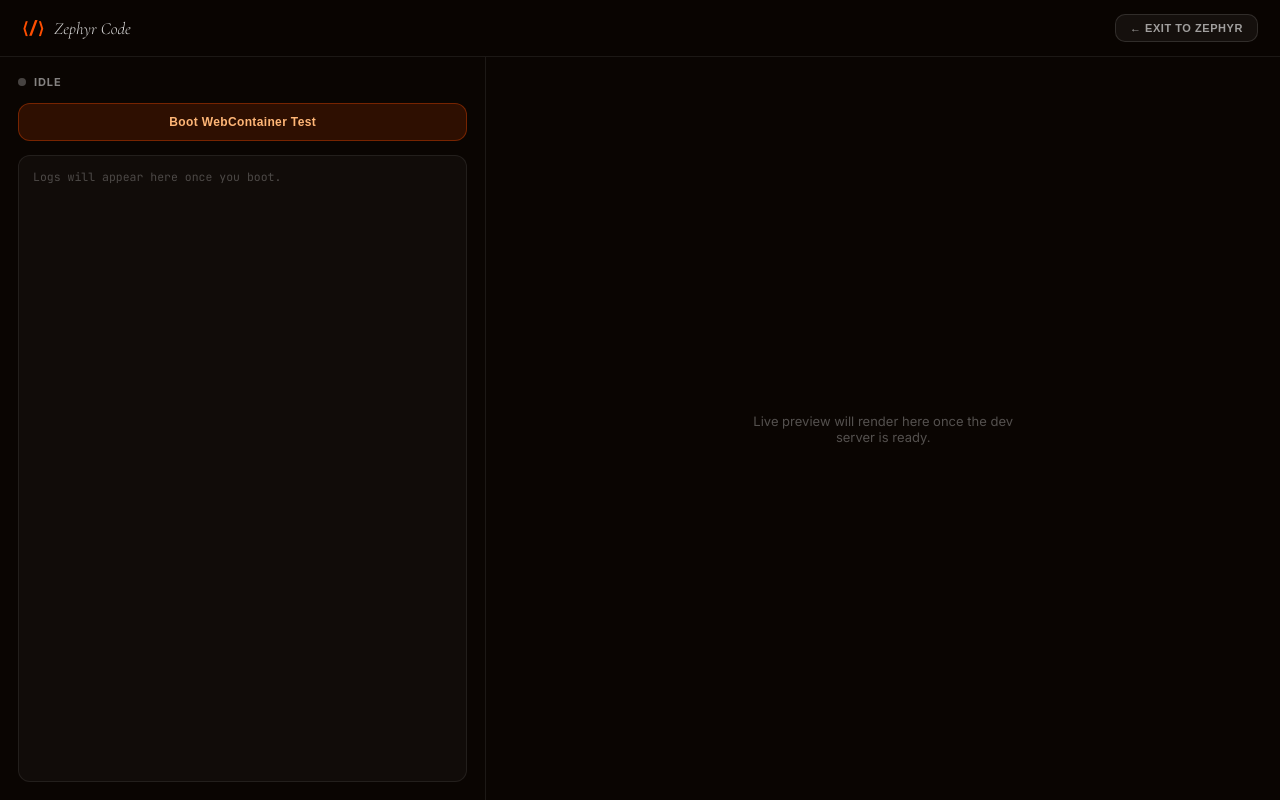
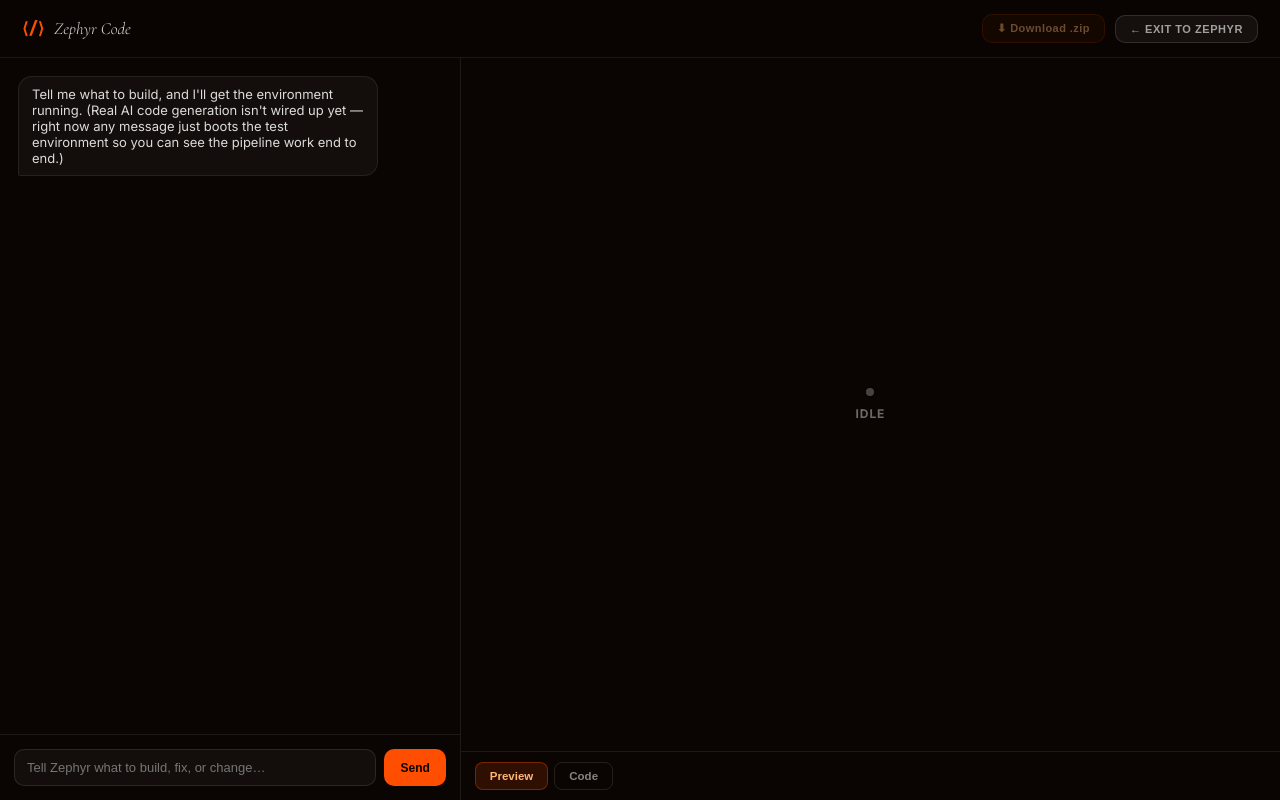
Before and after one commit to weirdwolf962-dot/Zephyr-Code, a React (Vite) app in the folder zephyr-code/: page / in a window 1280 px wide. Built offline with nearby package versions, Linux system fonts and the light colour scheme; the HTML template or start-up script is replaced by a standard one.

Commit message:
Add files via upload

```diff
--- a/zephyr-code/package.json
+++ b/zephyr-code/package.json
@@ -10,6 +10,7 @@
   },
   "dependencies": {
     "@webcontainer/api": "^1.5.1",
+    "jszip": "^3.10.1",
     "react": "^18.3.1",
     "react-dom": "^18.3.1"
   },
--- a/zephyr-code/src/App.tsx
+++ b/zephyr-code/src/App.tsx
@@ -1,13 +1,13 @@
 import { useEffect, useRef, useState } from "react";
-import { bootHelloWorld, type BootStage } from "./webcontainerBoot";
+import { bootHelloWorld, getContainer, type BootStage } from "./webcontainerBoot";
+import { readAllFiles, downloadAsZip, type FlatFile } from "./fileTree";
 
 /**
  * Zephyr Code — standalone shell.
  *
- * This file (plus main.tsx) is the ONLY place that knows Zephyr main
- * exists. No other file in this project should import from, or reference,
- * Zephyr's codebase. The only link between the two apps is the postMessage
- * exit handshake below, and the origin query param as a fallback.
+ * This file (plus main.tsx, webcontainerBoot.ts, fileTree.ts) is the ONLY
+ * place that knows Zephyr main exists — via the postMessage exit handshake
+ * below. No other file in this project references Zephyr's codebase.
  */
 
 function getReturnUrl(): string | null {
@@ -16,12 +16,10 @@ function getReturnUrl(): string | null {
 }
 
 function exitToZephyr() {
-  // Primary path: embedded inline in Zephyr main via an iframe.
   if (window.self !== window.top) {
     window.parent.postMessage({ type: "zephyr-code:exit" }, "*");
     return;
   }
-  // Fallback: opened standalone (e.g. testing this URL directly).
   const returnUrl = getReturnUrl();
   if (window.opener) {
     window.close();
@@ -32,6 +30,12 @@ function exitToZephyr() {
     return;
   }
   alert("Can't find Zephyr main. Open Zephyr Code from inside Zephyr instead.");
+}
+
+type ChatRole = "user" | "assistant" | "log";
+interface ChatMessage {
+  role: ChatRole;
+  text: string;
 }
 
 const stageLabels: Record<BootStage, string> = {
@@ -45,24 +49,83 @@ const stageLabels: Record<BootStage, string> = {
 };
 
 export default function App() {
+  const [messages, setMessages] = useState<ChatMessage[]>([
+    {
+      role: "assistant",
+      text: "Tell me what to build, and I'll get the environment running. (Real AI code generation isn't wired up yet — right now any message just boots the test environment so you can see the pipeline work end to end.)",
+    },
+  ]);
+  const [input, setInput] = useState("");
   const [stage, setStage] = useState<BootStage>("idle");
-  const [logs, setLogs] = useState<string[]>([]);
   const [previewUrl, setPreviewUrl] = useState<string | null>(null);
-  const logEndRef = useRef<HTMLDivElement>(null);
+  const [viewMode, setViewMode] = useState<"preview" | "code">("preview");
+  const [files, setFiles] = useState<FlatFile[]>([]);
+  const [activeFilePath, setActiveFilePath] = useState<string | null>(null);
+  const [isZipping, setIsZipping] = useState(false);
+
+  const chatEndRef = useRef<HTMLDivElement>(null);
 
   useEffect(() => {
-    logEndRef.current?.scrollIntoView({ behavior: "smooth" });
-  }, [logs]);
+    chatEndRef.current?.scrollIntoView({ behavior: "smooth" });
+  }, [messages]);
 
-  const handleBoot = () => {
-    setLogs([]);
-    setPreviewUrl(null);
-    bootHelloWorld({
-      onLog: (line) => setLogs((prev) => [...prev, line]),
+  const ready = stage === "ready";
+  const busy = stage !== "idle" && stage !== "ready" && stage !== "error";
+
+  async function runBoot() {
+    await bootHelloWorld({
+      onLog: (line) => setMessages((prev) => [...prev, { role: "log", text: line }]),
       onStageChange: setStage,
-      onPreviewReady: setPreviewUrl,
+      onPreviewReady: async (url) => {
+        setPreviewUrl(url);
+        setMessages((prev) => [
+          ...prev,
+          { role: "assistant", text: "Environment's up — preview is live on the right." },
+        ]);
+        const container = getContainer();
+        if (container) {
+          const flat = await readAllFiles(container);
+          setFiles(flat);
+          setActiveFilePath(flat[0]?.path ?? null);
+        }
+      },
     });
-  };
+  }
+
+  function handleSend() {
+    const text = input.trim();
+    if (!text) return;
+    setInput("");
+    setMessages((prev) => [...prev, { role: "user", text }]);
+
+    if (busy) {
+      setMessages((prev) => [
+        ...prev,
+        { role: "assistant", text: "Still working on the current build — one sec." },
+      ]);
+      return;
+    }
+
+    setMessages((prev) => [
+      ...prev,
+      { role: "assistant", text: "Spinning up the environment for that…" },
+    ]);
+    runBoot();
+  }
+
+  async function handleDownload() {
+    const container = getContainer();
+    if (!container) return;
+    setIsZipping(true);
+    try {
+      const flat = await readAllFiles(container);
+      await downloadAsZip(flat, "zephyr-code-project.zip");
+    } finally {
+      setIsZipping(false);
+    }
+  }
+
+  const activeFile = files.find((f) => f.path === activeFilePath) ?? null;
 
   return (
     <div style={styles.page}>
@@ -72,65 +135,116 @@ export default function App() {
           <span style={styles.brandMark}>⟨/⟩</span>
           <span style={styles.brandName}>Zephyr Code</span>
         </div>
+        <div style={styles.headerRight}>
+          <button
+            style={{ ...styles.downloadButton, opacity: ready ? 1 : 0.4, cursor: ready ? "pointer" : "not-allowed" }}
+            onClick={handleDownload}
+            disabled={!ready || isZipping}
+            title={ready ? "Download project as .zip" : "Available once a preview is ready"}
+          >
+            {isZipping ? "Zipping…" : "⬇ Download .zip"}
+          </button>
           <button style={styles.exitButton} onClick={exitToZephyr}>
             ← Exit to Zephyr
           </button>
+        </div>
       </header>
 
       {/* Body */}
       <main style={styles.main}>
-        {/* Left: control + logs */}
+        {/* Left: chat with Zephyr */}
         <section style={styles.leftPane}>
-          <div style={styles.statusRow}>
-            <span style={{ ...styles.statusDot, background: stageColor(stage) }} />
-            <span style={styles.statusLabel}>{stageLabels[stage]}</span>
+          <div style={styles.chatScroll}>
+            {messages.map((m, i) => (
+              <ChatBubble key={i} role={m.role} text={m.text} />
+            ))}
+            <div ref={chatEndRef} />
           </div>
 
-          <button
-            style={{
-              ...styles.bootButton,
-              opacity: stage !== "idle" && stage !== "ready" && stage !== "error" ? 0.6 : 1,
-            }}
-            onClick={handleBoot}
-            disabled={stage !== "idle" && stage !== "ready" && stage !== "error"}
-          >
-            {stage === "idle" ? "Boot WebContainer Test" : "Reboot Test"}
+          <div style={styles.inputRow}>
+            <input
+              style={styles.chatInput}
+              placeholder="Tell Zephyr what to build, fix, or change…"
+              value={input}
+              onChange={(e) => setInput(e.target.value)}
+              onKeyDown={(e) => e.key === "Enter" && handleSend()}
+            />
+            <button style={styles.sendButton} onClick={handleSend} disabled={busy}>
+              Send
             </button>
-
-          <div style={styles.logPanel}>
-            {logs.length === 0 ? (
-              <p style={styles.logPlaceholder}>Logs will appear here once you boot.</p>
-            ) : (
-              logs.map((line, i) => (
-                <div key={i} style={styles.logLine}>
-                  {line}
-                </div>
-              ))
-            )}
-            <div ref={logEndRef} />
           </div>
         </section>
 
-        {/* Right: live preview */}
+        {/* Right: preview / code */}
         <section style={styles.rightPane}>
-          {previewUrl ? (
-            <iframe
-              key={previewUrl}
-              src={previewUrl}
-              title="WebContainer Preview"
-              style={styles.iframe}
-            />
+          <div style={styles.previewArea}>
+            {viewMode === "preview" ? (
+              previewUrl ? (
+                <iframe key={previewUrl} src={previewUrl} title="Preview" style={styles.iframe} />
               ) : (
                 <div style={styles.previewPlaceholder}>
-              <p style={styles.previewPlaceholderText}>
-                {stage === "error"
-                  ? "Boot failed — check the log on the left."
-                  : "Live preview will render here once the dev server is ready."}
-              </p>
+                  <span style={{ ...styles.statusDot, background: stageColor(stage) }} />
+                  <p style={styles.previewPlaceholderText}>{stageLabels[stage]}</p>
+                </div>
+              )
+            ) : (
+              <div style={styles.codeView}>
+                <div style={styles.fileList}>
+                  {files.length === 0 ? (
+                    <p style={styles.fileListEmpty}>No files yet.</p>
+                  ) : (
+                    files.map((f) => (
+                      <button
+                        key={f.path}
+                        onClick={() => setActiveFilePath(f.path)}
+                        style={{
+                          ...styles.fileListItem,
+                          background: f.path === activeFilePath ? "rgba(255,78,0,0.12)" : "transparent",
+                          color: f.path === activeFilePath ? "#ffb677" : "rgba(255,255,255,0.6)",
+                        }}
+                      >
+                        {f.path}
+                      </button>
+                    ))
+                  )}
+                </div>
+                <pre style={styles.codeContent}>
+                  {activeFile ? activeFile.contents : "Select a file to view its contents."}
+                </pre>
               </div>
             )}
+          </div>
+
+          {/* Toolbar below preview */}
+          <div style={styles.toolbar}>
+            <button
+              style={{ ...styles.toggleButton, ...(viewMode === "preview" ? styles.toggleButtonActive : {}) }}
+              onClick={() => setViewMode("preview")}
+            >
+              Preview
+            </button>
+            <button
+              style={{ ...styles.toggleButton, ...(viewMode === "code" ? styles.toggleButtonActive : {}) }}
+              onClick={() => setViewMode("code")}
+              disabled={files.length === 0}
+            >
+              Code {files.length > 0 ? `(${files.length})` : ""}
+            </button>
+          </div>
         </section>
       </main>
+    </div>
+  );
+}
+
+function ChatBubble({ role, text }: ChatMessage) {
+  if (role === "log") {
+    return <div style={styles.logLine}>{text}</div>;
+  }
+  const isUser = role === "user";
+  return (
+    <div style={{ display: "flex", justifyContent: isUser ? "flex-end" : "flex-start" }}>
+      <div style={isUser ? styles.userBubble : styles.assistantBubble}>{text}</div>
     </div>
   );
 }
@@ -168,22 +282,19 @@ const styles: Record<string, React.CSSProperties> = {
     backdropFilter: "blur(20px)",
     flexShrink: 0,
   },
-  brand: {
-    display: "flex",
-    alignItems: "center",
-    gap: "10px",
-  },
-  brandMark: {
-    color: "#ff4e00",
-    fontFamily: "var(--font-mono)",
-    fontSize: "16px",
-    fontWeight: 600,
-  },
-  brandName: {
-    fontFamily: "var(--font-serif)",
-    fontStyle: "italic",
-    fontSize: "17px",
-    color: "rgba(255,255,255,0.85)",
+  brand: { display: "flex", alignItems: "center", gap: "10px" },
+  brandMark: { color: "#ff4e00", fontFamily: "var(--font-mono)", fontSize: "16px", fontWeight: 600 },
+  brandName: { fontFamily: "var(--font-serif)", fontStyle: "italic", fontSize: "17px", color: "rgba(255,255,255,0.85)" },
+  headerRight: { display: "flex", alignItems: "center", gap: "10px" },
+  downloadButton: {
+    background: "rgba(255,78,0,0.1)",
+    color: "#ffb677",
+    border: "1px solid rgba(255,78,0,0.3)",
+    borderRadius: "10px",
+    padding: "7px 14px",
+    fontSize: "11px",
+    fontWeight: 700,
+    letterSpacing: "0.04em",
   },
   exitButton: {
     background: "rgba(255,255,255,0.05)",
@@ -197,92 +308,148 @@ const styles: Record<string, React.CSSProperties> = {
     textTransform: "uppercase",
     cursor: "pointer",
   },
-  main: {
-    flex: 1,
-    display: "flex",
-    minHeight: 0,
-  },
+  main: { flex: 1, display: "flex", minHeight: 0 },
   leftPane: {
-    width: "38%",
-    minWidth: "320px",
+    width: "36%",
+    minWidth: "300px",
     borderRight: "1px solid rgba(255,255,255,0.08)",
     display: "flex",
     flexDirection: "column",
-    padding: "18px",
-    gap: "14px",
     minHeight: 0,
   },
-  statusRow: {
+  chatScroll: {
+    flex: 1,
+    overflowY: "auto",
+    padding: "18px",
     display: "flex",
-    alignItems: "center",
+    flexDirection: "column",
+    gap: "10px",
+    minHeight: 0,
+  },
+  userBubble: {
+    background: "rgba(255,78,0,0.15)",
+    border: "1px solid rgba(255,78,0,0.3)",
+    color: "#fff",
+    borderRadius: "14px 14px 2px 14px",
+    padding: "9px 13px",
+    fontSize: "13px",
+    maxWidth: "85%",
+  },
+  assistantBubble: {
+    background: "rgba(255,255,255,0.04)",
+    border: "1px solid rgba(255,255,255,0.08)",
+    color: "rgba(255,255,255,0.85)",
+    borderRadius: "14px 14px 14px 2px",
+    padding: "9px 13px",
+    fontSize: "13px",
+    maxWidth: "85%",
+  },
+  logLine: {
+    fontFamily: "var(--font-mono)",
+    fontSize: "10.5px",
+    color: "rgba(255,182,119,0.55)",
+    paddingLeft: "4px",
+    whiteSpace: "pre-wrap",
+    wordBreak: "break-word",
+  },
+  inputRow: {
+    display: "flex",
     gap: "8px",
-  },
-  statusDot: {
-    width: "8px",
-    height: "8px",
-    borderRadius: "50%",
+    padding: "14px",
+    borderTop: "1px solid rgba(255,255,255,0.08)",
     flexShrink: 0,
   },
-  statusLabel: {
-    fontSize: "11px",
+  chatInput: {
+    flex: 1,
+    background: "rgba(255,255,255,0.04)",
+    border: "1px solid rgba(255,255,255,0.1)",
+    borderRadius: "10px",
+    padding: "10px 12px",
+    color: "#fff",
+    fontSize: "13px",
+    outline: "none",
+  },
+  sendButton: {
+    background: "#ff4e00",
+    color: "#0a0502",
+    border: "none",
+    borderRadius: "10px",
+    padding: "10px 16px",
+    fontSize: "12px",
+    fontWeight: 700,
+    cursor: "pointer",
+  },
+  rightPane: { flex: 1, display: "flex", flexDirection: "column", minHeight: 0 },
+  previewArea: { flex: 1, display: "flex", minHeight: 0 },
+  iframe: { flex: 1, border: "none", width: "100%", height: "100%" },
+  previewPlaceholder: {
+    flex: 1,
+    display: "flex",
+    flexDirection: "column",
+    alignItems: "center",
+    justifyContent: "center",
+    gap: "10px",
+  },
+  statusDot: { width: "8px", height: "8px", borderRadius: "50%" },
+  previewPlaceholderText: {
+    color: "rgba(255,255,255,0.4)",
+    fontSize: "12px",
     fontWeight: 700,
     textTransform: "uppercase",
     letterSpacing: "0.08em",
-    color: "rgba(255,255,255,0.5)",
   },
-  bootButton: {
-    background: "rgba(255,78,0,0.15)",
-    border: "1px solid rgba(255,78,0,0.35)",
-    color: "#ffb677",
-    borderRadius: "12px",
-    padding: "11px 16px",
+  codeView: { flex: 1, display: "flex", minHeight: 0 },
+  fileList: {
+    width: "220px",
+    borderRight: "1px solid rgba(255,255,255,0.08)",
+    overflowY: "auto",
+    padding: "10px",
+    display: "flex",
+    flexDirection: "column",
+    gap: "2px",
+  },
+  fileListEmpty: { color: "rgba(255,255,255,0.3)", fontSize: "12px", padding: "8px" },
+  fileListItem: {
+    textAlign: "left",
+    border: "none",
+    borderRadius: "8px",
+    padding: "7px 9px",
     fontSize: "12px",
-    fontWeight: 700,
-    letterSpacing: "0.03em",
+    fontFamily: "var(--font-mono)",
     cursor: "pointer",
   },
-  logPanel: {
+  codeContent: {
     flex: 1,
-    background: "rgba(255,255,255,0.03)",
-    border: "1px solid rgba(255,255,255,0.08)",
-    borderRadius: "12px",
-    padding: "12px 14px",
-    overflowY: "auto",
+    margin: 0,
+    padding: "16px",
+    overflow: "auto",
     fontFamily: "var(--font-mono)",
-    fontSize: "11.5px",
+    fontSize: "12.5px",
     lineHeight: 1.6,
-    minHeight: 0,
-  },
-  logPlaceholder: {
-    color: "rgba(255,255,255,0.25)",
-  },
-  logLine: {
-    color: "rgba(255,182,119,0.85)",
+    color: "rgba(255,255,255,0.85)",
     whiteSpace: "pre-wrap",
     wordBreak: "break-word",
   },
-  rightPane: {
-    flex: 1,
+  toolbar: {
     display: "flex",
-    minHeight: 0,
+    gap: "6px",
+    padding: "10px 14px",
+    borderTop: "1px solid rgba(255,255,255,0.08)",
+    flexShrink: 0,
   },
-  iframe: {
-    flex: 1,
-    border: "none",
-    width: "100%",
-    height: "100%",
+  toggleButton: {
+    background: "transparent",
+    color: "rgba(255,255,255,0.5)",
+    border: "1px solid rgba(255,255,255,0.1)",
+    borderRadius: "8px",
+    padding: "7px 14px",
+    fontSize: "11.5px",
+    fontWeight: 600,
+    cursor: "pointer",
   },
-  previewPlaceholder: {
-    flex: 1,
-    display: "flex",
-    alignItems: "center",
-    justifyContent: "center",
-    padding: "2rem",
-  },
-  previewPlaceholderText: {
-    color: "rgba(255,255,255,0.3)",
-    fontSize: "13px",
-    textAlign: "center",
-    maxWidth: "280px",
+  toggleButtonActive: {
+    background: "rgba(255,78,0,0.15)",
+    borderColor: "rgba(255,78,0,0.35)",
+    color: "#ffb677",
   },
 };
--- /dev/null
+++ b/zephyr-code/src/fileTree.ts
@@ -0,0 +1,44 @@
+import JSZip from "jszip";
+import type { WebContainer } from "@webcontainer/api";
+
+export interface FlatFile {
+  path: string;
+  contents: string;
+}
+
+// Reads every file out of the booted container, recursively. Skips
+// node_modules — it's huge and never something a user wants zipped up.
+export async function readAllFiles(container: WebContainer, dir = "."): Promise<FlatFile[]> {
+  const entries = await container.fs.readdir(dir, { withFileTypes: true });
+  const files: FlatFile[] = [];
+
+  for (const entry of entries) {
+    if (entry.name === "node_modules") continue;
+    const entryPath = dir === "." ? entry.name : `${dir}/${entry.name}`;
+
+    if (entry.isDirectory()) {
+      files.push(...(await readAllFiles(container, entryPath)));
+    } else {
+      const contents = await container.fs.readFile(entryPath, "utf-8");
+      files.push({ path: entryPath, contents });
+    }
+  }
+
+  return files;
+}
+
+export async function downloadAsZip(files: FlatFile[], zipName = "zephyr-code-project.zip") {
+  const zip = new JSZip();
+  for (const file of files) {
+    zip.file(file.path, file.contents);
+  }
+  const blob = await zip.generateAsync({ type: "blob" });
+  const url = URL.createObjectURL(blob);
+  const a = document.createElement("a");
+  a.href = url;
+  a.download = zipName;
+  document.body.appendChild(a);
+  a.click();
+  a.remove();
+  URL.revokeObjectURL(url);
+}
--- a/zephyr-code/src/webcontainerBoot.ts
+++ b/zephyr-code/src/webcontainerBoot.ts
@@ -62,6 +62,10 @@ export interface BootCallbacks {
 
 let container: WebContainer | null = null;
 
+export function getContainer(): WebContainer | null {
+  return container;
+}
+
 export async function bootHelloWorld({ onLog, onStageChange, onPreviewReady }: BootCallbacks) {
   if (typeof crossOriginIsolated !== "undefined" && !crossOriginIsolated) {
     onStageChange("error");
```
Lines whose indentation alone changed are shown as unchanged.
